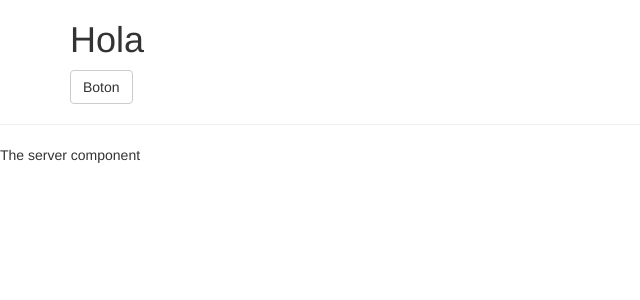
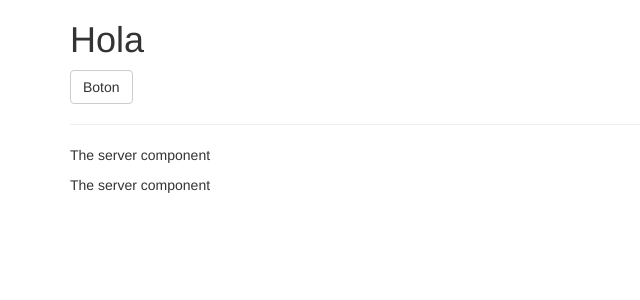
Before and after one commit to luislard/angularCourse, an Angular app: page / in a window 1280 px wide. Shown: the top 300 px of the page, without its empty margins (0-640 px from the left). Built offline with nearby package versions, Linux system fonts and the light colour scheme.

Commit message:
playing with components, nesting app-server inside app-servers

```diff
--- a/src/app/app.component.html
+++ b/src/app/app.component.html
@@ -1,6 +1,6 @@
 <div class="container">
   <h1>Hola</h1>
   <button type="" class="btn btn-default">Boton</button>
+  <hr>
+  <app-servers></app-servers>
 </div>
-<hr>
-<app-server></app-server>
--- a/src/app/servers/servers.component.html
+++ b/src/app/servers/servers.component.html
@@ -1,3 +1,2 @@
-<p>
-  servers works!
-</p>
+<app-server></app-server>
+<app-server></app-server>
```
Also changed, not shown: 1 other file (tests, documents, lock files or other folders).
